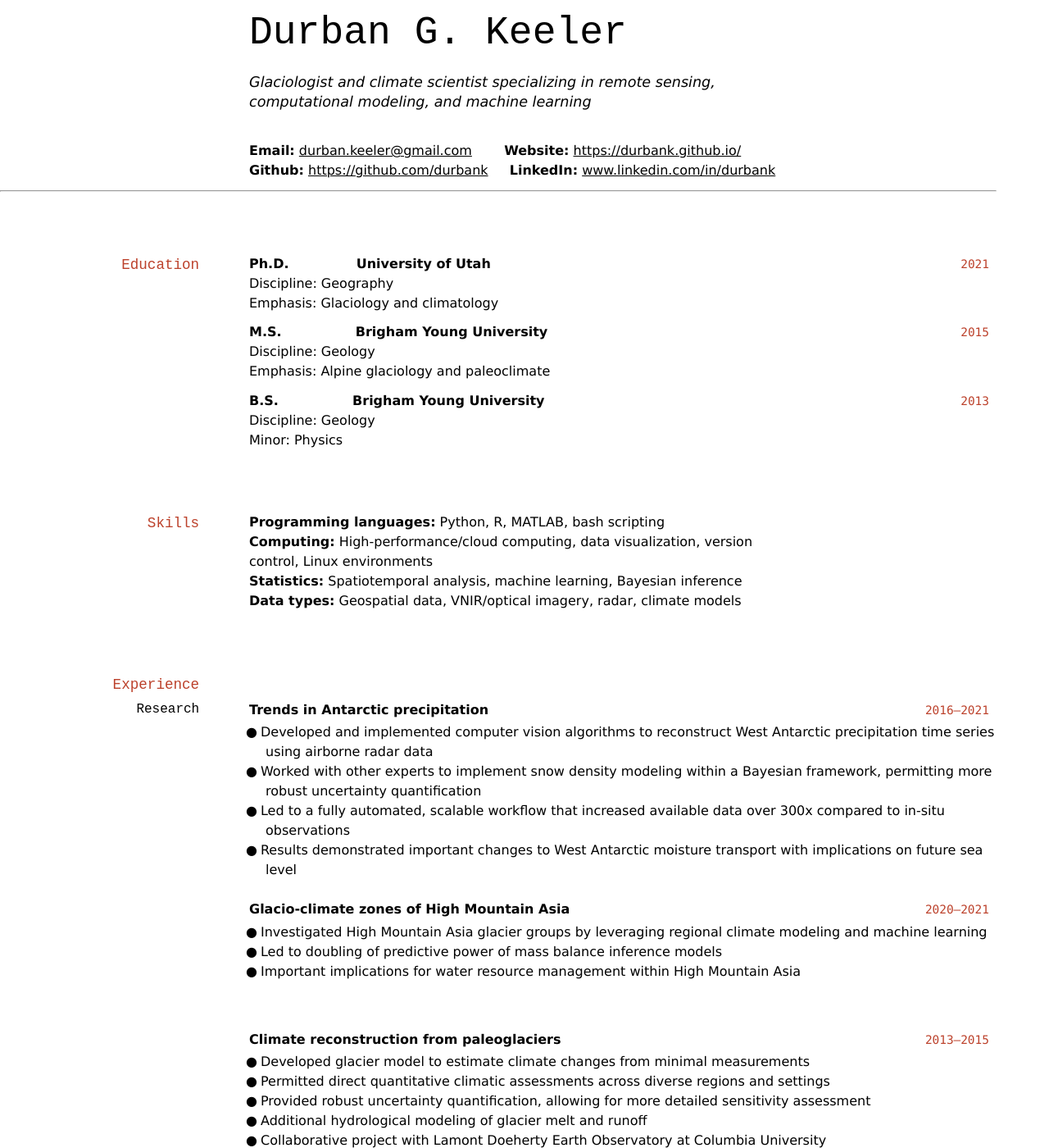
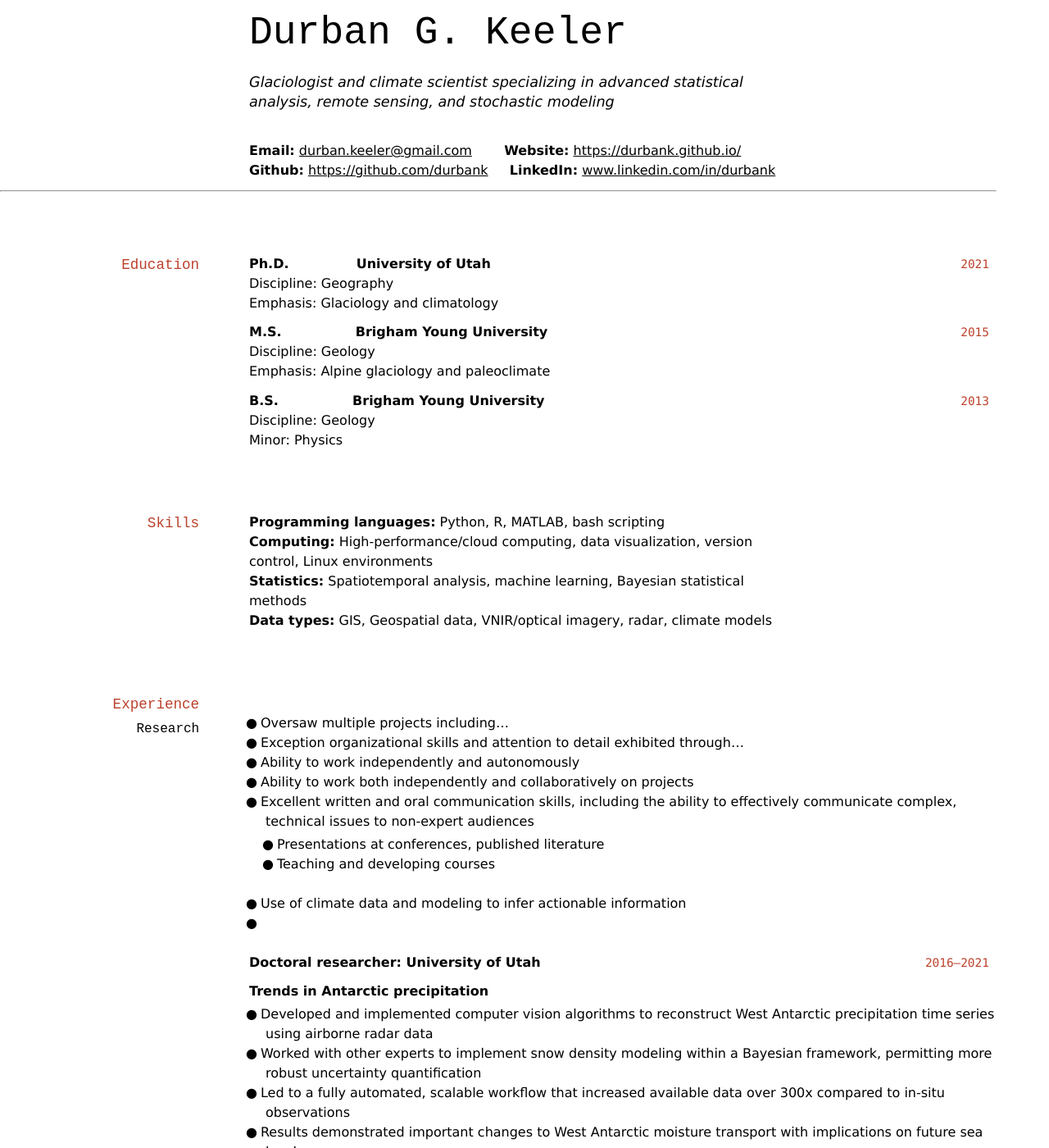
Before and after one commit to durbank/durbank.github.io, a Jekyll site: the page built from cv/resume-short.md, in a window 1280 px wide and 1400 px high. Shown: the whole window at 82% size. Built offline with Jekyll 4.4.1, drawn with Linux system fonts in a browser that asks for light colours; some of the changed text lies outside the part shown.

Commit message:
Updates to short resume

```diff
--- a/cv/resume-short.md
+++ b/cv/resume-short.md
@@ -6,7 +6,7 @@ title: ""
 
 # Durban G. Keeler
 \
-Glaciologist and climate scientist specializing in remote sensing, computational modeling, and machine learning
+Glaciologist and climate scientist specializing in advanced statistical analysis, remote sensing, and stochastic modeling
 <!-- [Email](durban.keeler@gmail.com) \| [Website](https://durbank.github.io/) \| [GitHub](https://github.com/durbank) \| [LinkedIn](www.linkedin.com/in/durbank) -->
 
 \
@@ -40,14 +40,27 @@ Minor: Physics
 
 **Programming languages:** Python, R, MATLAB, bash scripting \
 **Computing:** High-performance/cloud computing, data visualization, version control, Linux environments \
-**Statistics:** Spatiotemporal analysis, machine learning, Bayesian inference \
-**Data types:** Geospatial data, VNIR/optical imagery, radar, climate models
+**Statistics:** Spatiotemporal analysis, machine learning, Bayesian statistical methods \
+**Data types:** GIS, Geospatial data, VNIR/optical imagery, radar, climate models
 
 ## Experience
 
 ### Research
 
+- Oversaw multiple projects including...
+- Exception organizational skills and attention to detail exhibited through...
+- Ability to work independently and autonomously
+- Ability to work both independently and collaboratively on projects
+- Excellent written and oral communication skills, including the ability to effectively communicate complex, technical issues to non-expert audiences
+  - Presentations at conferences, published literature
+  - Teaching and developing courses
+- Use of climate data and modeling to infer actionable information
+-
+
 `2016–2021`
+**Doctoral researcher: University of Utah**
+
+
 **Trends in Antarctic precipitation**
 
 - Developed and implemented computer vision algorithms to reconstruct West Antarctic precipitation time series using airborne radar data
@@ -66,6 +79,8 @@ Minor: Physics
 <br/>
 
 `2013–2015`
+**Graduate Student Researcher: Brigham Young University
+
 **Climate reconstruction from paleoglaciers**
 
 - Developed glacier model to estimate climate changes from minimal measurements
@@ -74,7 +89,9 @@ Minor: Physics
 - Additional hydrological modeling of glacier melt and runoff
 - Collaborative project with Lamont Doeherty Earth Observatory at Columbia University
 
-`2011–2012`
+`2011–2013`
+**Undergraduate Researcher: Brigham Young University**
+
 **Antarctic moisture source provenance**
 
 - Reconstruction of West Antarctic moisture source regions using deuterium excess analyses from shallow ice cores
```
